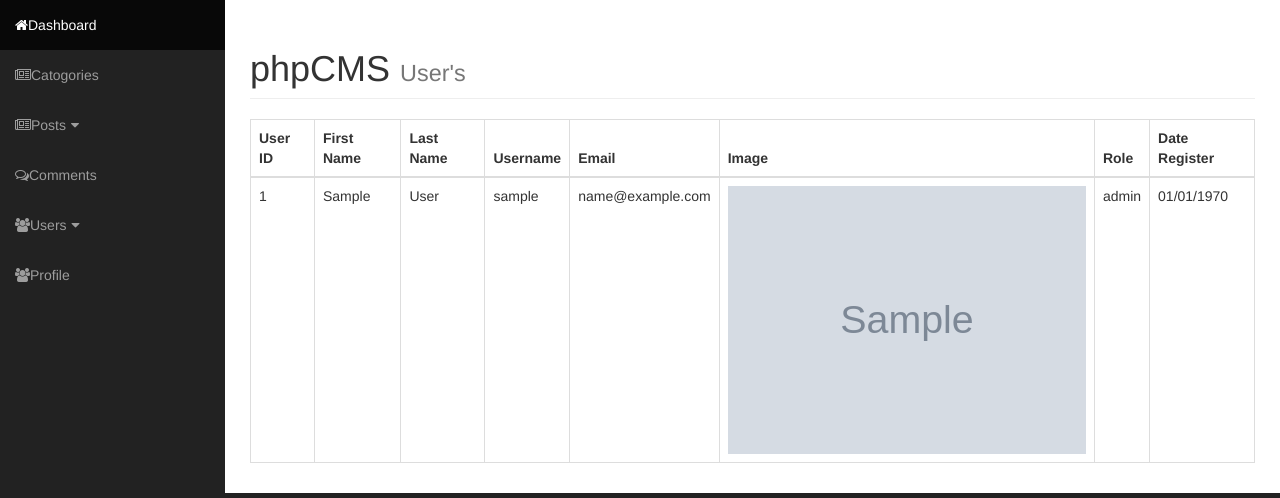
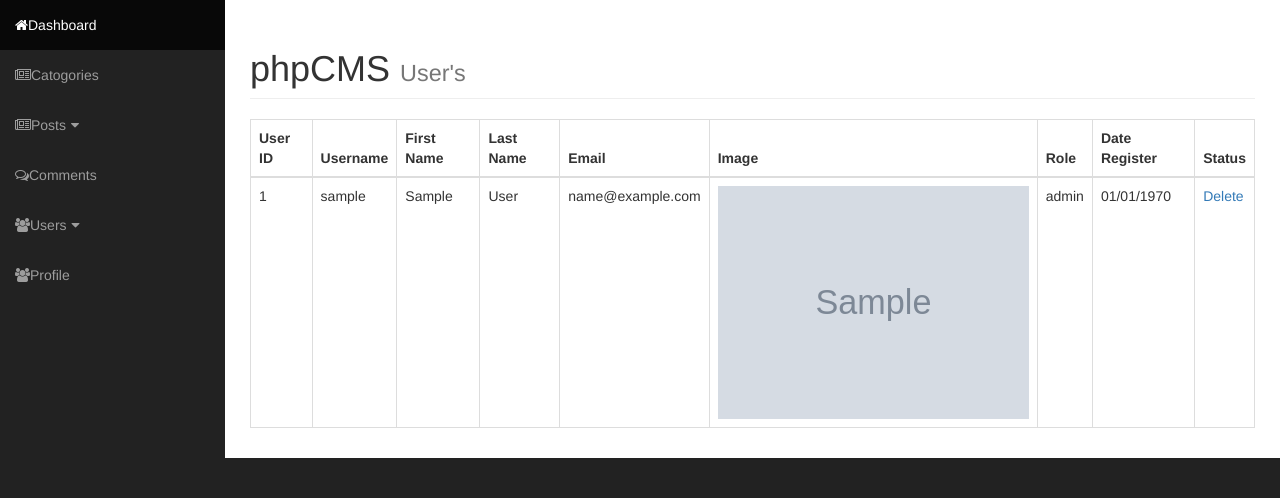
Before and after one commit to nickpsal/nickCMS, a PHP site: page /admin/users.php in a window 1280 px wide. Shown: the part 51-549 px from the top of the page. Run offline with PHP 8.4, Linux system fonts and the light colour scheme; tables that the repository leaves empty or names only in its code hold one stand-in row (values such as "Sample post"); grey boxes marked "Sample" are stand-in pictures.

Commit message:
commit 47

```diff
--- a/admin/includes/view_all_users.php
+++ b/admin/includes/view_all_users.php
@@ -1,14 +1,36 @@
+<?php
+    if (isset($_GET['delete'])){
+        $delete_id = $_GET['delete'];
+        $query = "DELETE FROM users WHERE user_id = {$delete_id}";
+        $delete_query = mysqli_query($conn, $query);
+        confirm($delete_query);
+        header("Location:users.php");
+    }
+    if (isset($_GET['approved'])) {
+        $user_changed_id = $_GET['approved'];
+        $status = "Approved";
+        $query_update_status = "UPDATE users SET user_status = '{$status}' WHERE user_id = '{$user_changed_id}'";
+        $update_status = mysqli_query($conn, $query_update_status);
+    }
+    if (isset($_GET['unapproved'])) {
+        $user_changed_id = $_GET['unapproved'];
+        $status = "Unapproved";
+        $query_update_status = "UPDATE users SET user_status = '{$status}' WHERE user_id = '{$user_changed_id}'";
+        $update_status = mysqli_query($conn, $query_update_status);
+    }
+?>
 <table class="table table-bordered table-hover">
     <thead>
         <tr>
             <th>User ID</th>
+            <th>Username</th>
             <th>First Name</th>
             <th>Last Name</th>
-            <th>Username</th>
             <th>Email</th>
             <th>Image</th>
             <th>Role</th>
             <th>Date Register</th>
+            <th>Status</th>
         </tr>
     </thead>
     <tbody>
@@ -25,16 +47,25 @@
                 $date = date("d/m/Y", strtotime($row['user_register']));
                 $image = $row['user_image'];
                 $role = $row['user_role'];
+                $status = $row['user_status'];
                 echo "<tr>";
                 echo "<td>{$user_id}</td>";
+                echo "<td>{$username}</td>";
                 echo "<td>{$firstname}</td>";
                 echo "<td>{$lastname}</td>";
-                echo "<td>{$username}</td>";
                 echo "<td>{$email}</td>";
                 $path = "../images/" . $username;
                 echo "<td><img class='img-responsive' src='$path/$image' alt='image'></td>";
                 echo "<td>{$role}</td>";
                 echo "<td>{$date}</td>";
+                if ($status == "Unapproved") {
+                    echo "<td>Unapproved</td>";
+                    echo "<td><a href='users.php?approved={$user_id}'</a>Approved</td>";
+                }else if ($status == "Approved") {
+                    echo "<td>Approved</td>";
+                    echo "<td><a href='users.php?unapproved={$user_id}'</a>Unapproved</td>";
+                }
+                echo "<td><a href='users.php?delete={$user_id}'</a>Delete</td>";
                 echo "</tr>";
             }
         }
```
Also changed, not shown: admin/includes/add_user.php (+5 -4 lines).
